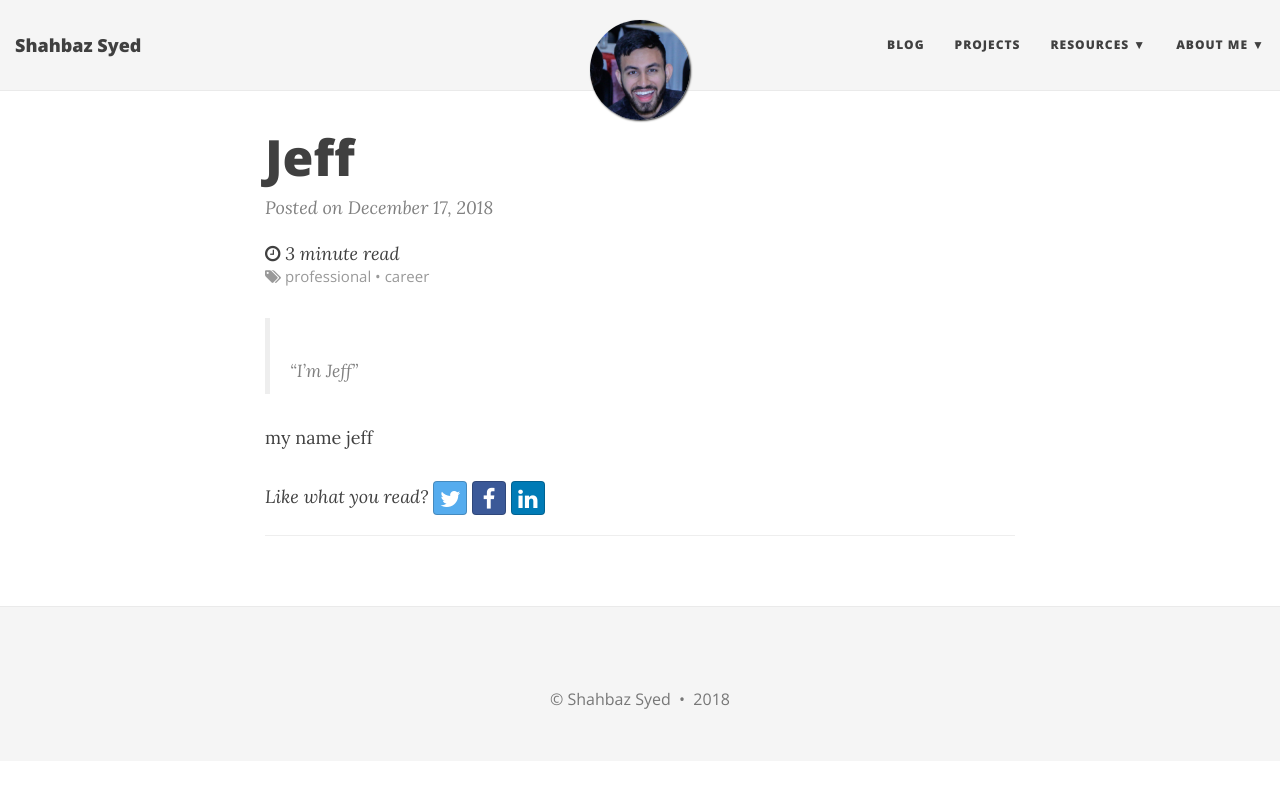
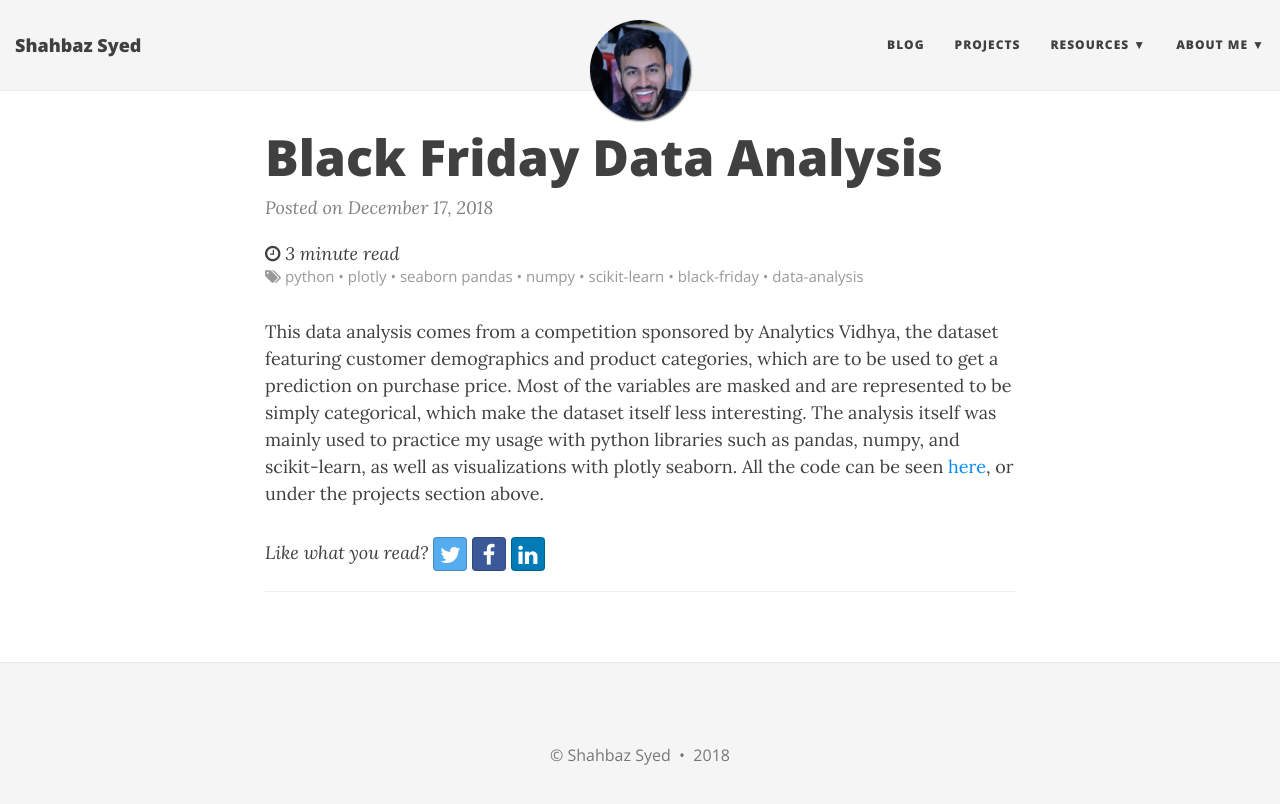
Before and after one commit to shasye1/shasye1.github.io, a Jekyll site: the page built from _posts/2018-12-17-nothing.md, in a window 1280 px wide. Shown: the top 804 px of the page. Built offline with Jekyll 4.4.1, drawn with Linux system fonts in a browser that asks for light colours; nearby versions of some CDN libraries.

Commit message:
blog post

```diff
--- a/_posts/2018-12-17-nothing.md
+++ b/_posts/2018-12-17-nothing.md
@@ -1,9 +1,7 @@
 ---
 layout: post
-title: Jeff
-tags: [professional, career]
+title: Black Friday Data Analysis
+tags: [python, plotly, seaborn pandas, numpy, scikit-learn, black-friday, data-analysis]
 ---
 
-> "I'm Jeff"
-
-my name jeff
+This data analysis comes from a competition sponsored by Analytics Vidhya, the dataset featuring customer demographics and product categories, which are to be used to get a prediction on purchase price. Most of the variables are masked and are represented to be simply categorical, which make the dataset itself less interesting. The analysis itself was mainly used to practice my usage with python libraries such as pandas, numpy, and scikit-learn, as well as visualizations with plotly seaborn. All the code can be seen [here](https://www.shahbazsyed.com/Black_Friday), or under the projects section above.
```
Also changed, not shown: projects.md (line endings or trailing spaces).
